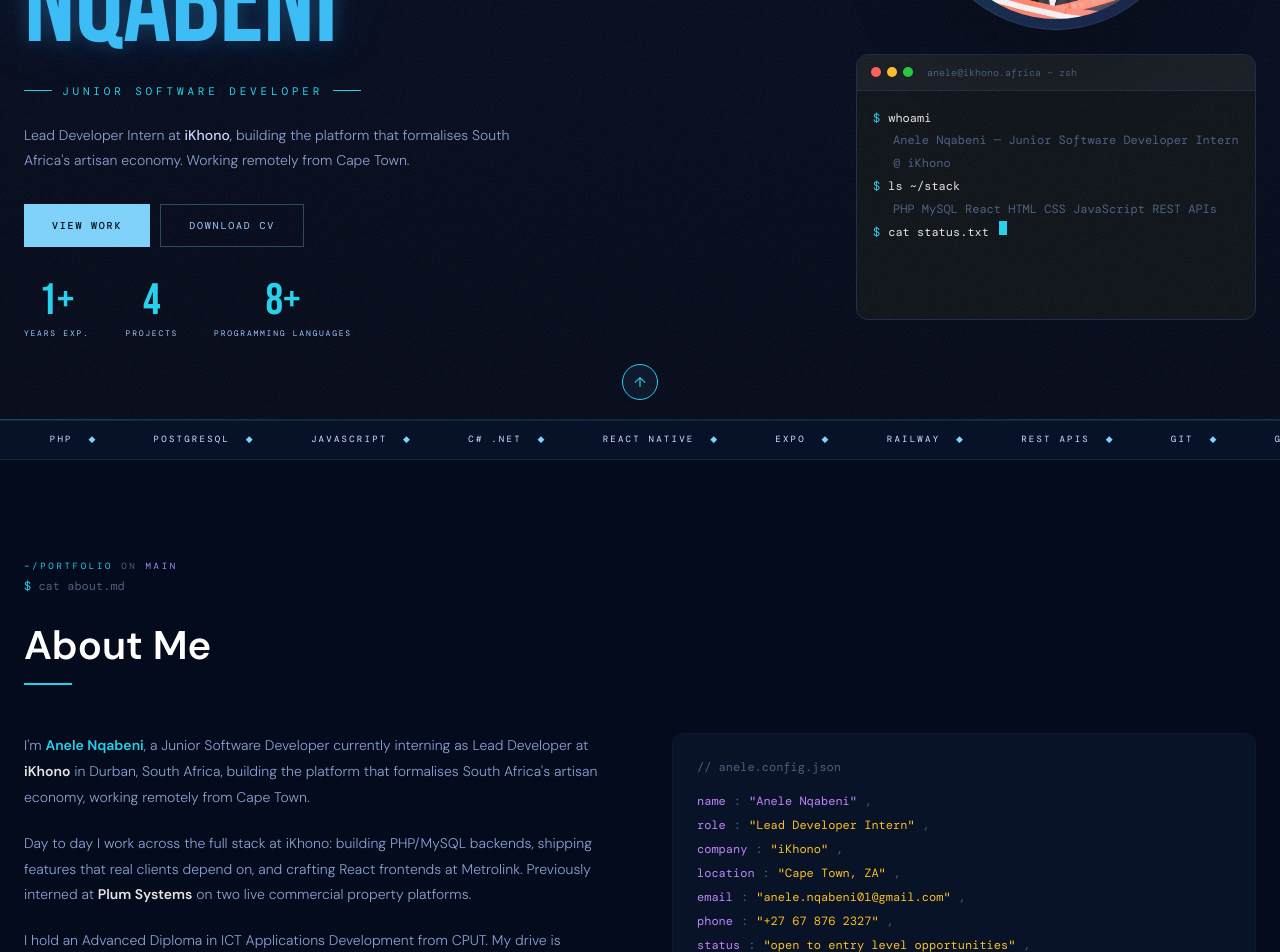
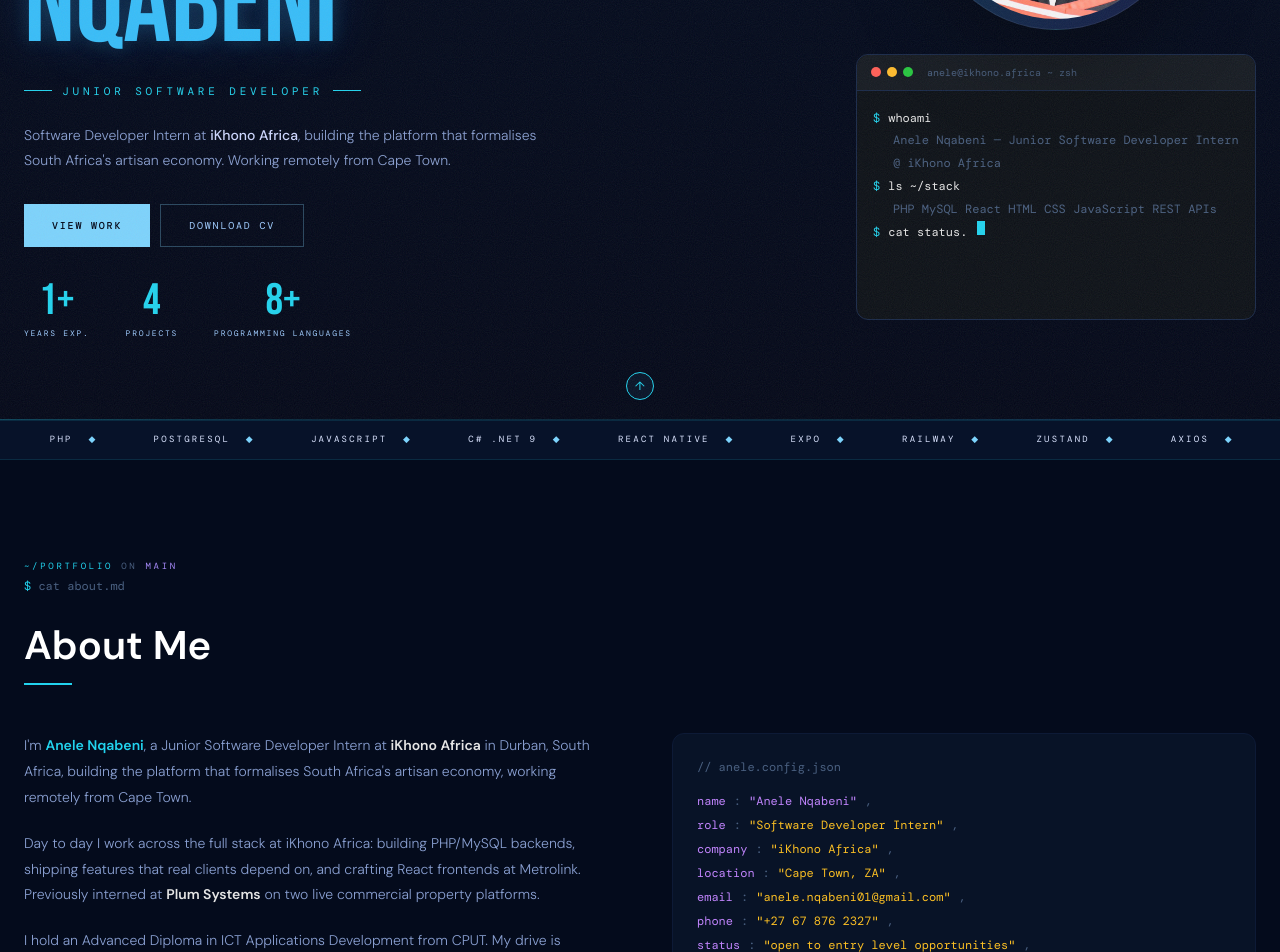
Before and after one commit to AneleNqabeni220403635/anele_portfolio, a Next.js app in the folder anele_portfolio/: page / in a window 1280 px wide. Shown: the part 380-1332 px from the top of the page. Built offline with nearby package versions, Linux system fonts and the light colour scheme; no server answers.

Commit message:
polishing + cleanup

```diff
--- a/anele_portfolio/pages/index.jsx
+++ b/anele_portfolio/pages/index.jsx
@@ -9,21 +9,21 @@
   { name: "PHP / MySQL", level: 85 },
   { name: "SQL", level: 82 },
   { name: "React / React Native", level: 80 },
-  { name: "C# / .NET / PostgreSQL", level: 78 },
+  { name: "C# / .NET 9 / PostgreSQL", level: 78 },
   { name: "Java / Spring Boot", level: 70 },
   { name: "Python", level: 65 },
 ];
 
 const TICKER_TAGS = [
-  "React", "PHP", "PostgreSQL", "JavaScript", "C# .NET", "React Native",
-  "Expo", "Railway", "REST APIs", "Git", "GitLab", "FileZilla",
+  "React", "PHP", "PostgreSQL", "JavaScript", "C# .NET 9", "React Native",
+  "Expo", "Railway","Zustand", "Axios","SignalR", "REST APIs", "Git", "GitLab", "FileZilla",
   "Bootstrap", "Joomla", "KonsoleH", "Apache", "MySQL", "Java", "Spring Boot", "Python",
-  "HTML5", "CSS3", "VS Code", "Tailwind",
+  "HTML5", "CSS3", "VS Code", "Tailwind","Node.js",
 ];
 
 const PROJECTS = [
   {
-    name: "iKhono",
+    name: "iKhono Africa",
     index: "01",
     tech: ["PHP", "MySQL", "JavaScript", "HTML/CSS", "REST APIs"],
     period: "Jan 2026 – Present",
@@ -34,7 +34,7 @@
   {
     name: "Metrolink",
     index: "02",
-    tech: ["C# .NET", "PostgreSQL", "React Native", "Expo", "Railway", "REST APIs"],
+    tech: ["C# .NET 9", "PostgreSQL", "React Native", "Expo", "Railway","Zustand", "Axios","SignalR", "REST APIs"],
     period: "Jan 2026 – Present",
     badge: "STARTUP",
     desc: "A Cape Town transit intelligence platform unifying MyCiTi, Metrorail, and Golden Arrow schedules with crowdsourced delay reporting - built on demo APIs as early development, with live agency integration on the roadmap.",
@@ -63,11 +63,11 @@
 const TIMELINE = [
   {
     period: "Jan 2026 – Present",
-    role: "Lead Developer Intern (Full Stack)",
-    org: "iKhono",
+    role: "Software Developer Intern (Full Stack)",
+    org: "iKhono Africa",
     location: "Durban, South Africa · Remote",
     type: "work",
-    desc: "Leading full stack development on iKhono, a platform formalising South Africa's minor building works and artisan services sector. Building client dashboards, booking systems, and backend integrations.",
+    desc: "Part of the full stack development team building iKhono Africa, a platform formalising South Africa's minor building works and artisan services sector. Building client dashboards, booking systems, and backend integrations.",
   },
   {
     period: "Jan 2026 – Present",
@@ -75,7 +75,7 @@
     org: "Metrolink",
     location: "Cape Town · Startup · Early Development",
     type: "work",
-    desc: "Actively contributing to the Metrolink startup. Building and optimising backend APIs using C# .NET on Railway, while integrating with a React Native (Expo) mobile frontend.",
+    desc: "Actively contributing to the Metrolink startup. Building and optimising backend APIs using C# .NET 9 on Railway, while integrating with a React Native (Expo) mobile frontend.",
   },
   {
     period: "Jan 2025 – Dec 2025",
@@ -377,7 +377,7 @@
 
   const terminalLines = [
     "whoami",
-    "Anele Nqabeni — Junior Software Developer Intern @ iKhono",
+    "Anele Nqabeni — Junior Software Developer Intern @ iKhono Africa",
     "ls ~/stack",
     "PHP  MySQL  React HTML CSS  JavaScript  REST APIs ",
     "cat status.txt",
@@ -635,7 +635,7 @@
                 <span style={{ width: "28px", height: "1px", background: "#22d3ee", display: "inline-block" }} />
               </p>
               <p style={{ maxWidth: "520px", color: "#8aa0d2", fontSize: "14px", lineHeight: 1.75, fontWeight: 300, marginBottom: "32px" }}>
-                Lead Developer Intern at <span style={{ color: "#cdd7ff", fontWeight: 500 }}>iKhono</span>, building the platform that formalises South Africa's artisan economy. Working remotely from Cape Town.
+                Software Developer Intern at <span style={{ color: "#cdd7ff", fontWeight: 500 }}>iKhono Africa</span>, building the platform that formalises South Africa's artisan economy. Working remotely from Cape Town.
               </p>
 
               {/* ── MOBILE ONLY: terminal card fills the block ── */}
@@ -744,10 +744,10 @@
         <div style={{ display: "grid", gridTemplateColumns: "repeat(auto-fit, minmax(300px, 1fr))", gap: "64px", alignItems: "start" }}>
           <div style={{ display: "flex", flexDirection: "column", gap: "20px" }}>
             <p style={{ color: "#8aa0d2", fontSize: "14px", lineHeight: 1.85, fontWeight: 300 }}>
-              I'm <span style={{ color: "#22d3ee", fontWeight: 600 }}>Anele Nqabeni</span>, a Junior Software Developer currently interning as Lead Developer at <span style={{ color: "#e5e5e5", fontWeight: 600 }}>iKhono</span> in Durban, South Africa, building the platform that formalises South Africa's artisan economy, working remotely from Cape Town.
+              I'm <span style={{ color: "#22d3ee", fontWeight: 600 }}>Anele Nqabeni</span>, a Junior Software Developer Intern at <span style={{ color: "#e5e5e5", fontWeight: 600 }}>iKhono Africa</span> in Durban, South Africa, building the platform that formalises South Africa's artisan economy, working remotely from Cape Town.
             </p>
             <p style={{ color: "#8aa0d2", fontSize: "14px", lineHeight: 1.85, fontWeight: 300 }}>
-              Day to day I work across the full stack at iKhono: building PHP/MySQL backends, shipping features that real clients depend on, and crafting React frontends at Metrolink. Previously interned at <span style={{ color: "#e5e5e5", fontWeight: 600 }}>Plum Systems</span> on two live commercial property platforms.
+              Day to day I work across the full stack at iKhono Africa: building PHP/MySQL backends, shipping features that real clients depend on, and crafting React frontends at Metrolink. Previously interned at <span style={{ color: "#e5e5e5", fontWeight: 600 }}>Plum Systems</span> on two live commercial property platforms.
             </p>
             <p style={{ color: "#8aa0d2", fontSize: "14px", lineHeight: 1.85, fontWeight: 300 }}>
               I hold an Advanced Diploma in ICT Applications Development from CPUT. My drive is simple: write clean code, collaborate well, and keep improving.
@@ -758,8 +758,8 @@
             <p style={{ color: "#4a6080", marginBottom: "16px" }}>{"// anele.config.json"}</p>
             {[
               ["name", '"Anele Nqabeni"', "#c084fc"],
-              ["role", '"Lead Developer Intern"', "#fbbf24"],
-              ["company", '"iKhono"', "#fbbf24"],
+              ["role", '"Software Developer Intern"', "#fbbf24"],
+              ["company", '"iKhono Africa"', "#fbbf24"],
               ["location", '"Cape Town, ZA"', "#fbbf24"],
               ["email", '"anele.nqabeni01@gmail.com"', "#fbbf24"],
               ["phone", '"+27 67 876 2327"', "#fbbf24"],
@@ -928,13 +928,13 @@
           bottom: '20px',
           left: '50%',
           transform: 'translateX(-50%)',
-          width: '36px',
-          height: '36px',
+          width: '28px',
+          height: '28px',
           borderRadius: '50%',
           background: '#081327',
           border: '1px solid #22d3ee',
           color: '#22d3ee',
-          fontSize: '14px',
+          fontSize: '12px',
           cursor: 'pointer',
           display: 'flex',
           alignItems: 'center',
```
Also changed, not shown: 1 other file (tests, documents, lock files or other folders).
